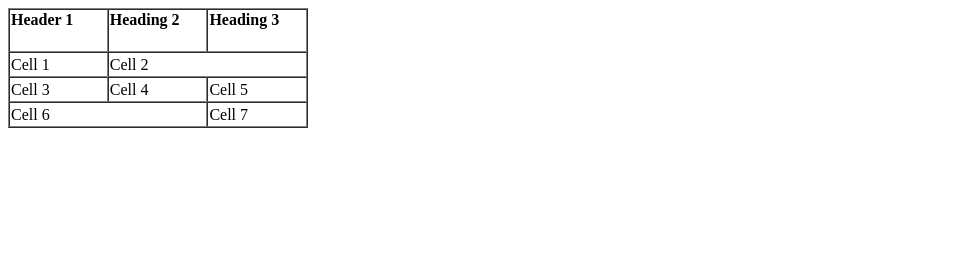
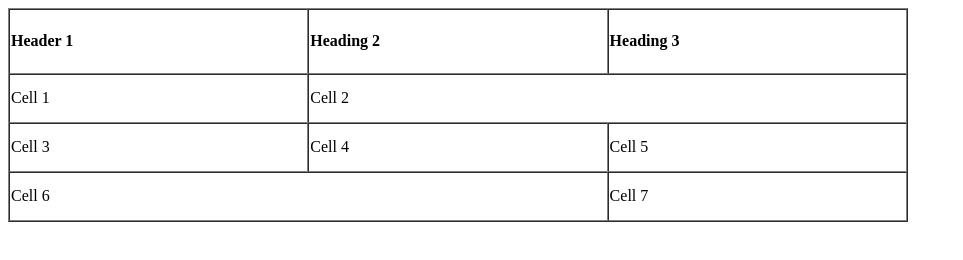
Before and after one commit to rshaw1998/isac-1p02-2019-2, a plain HTML site: page Lec2/Challange3.html in a window 1280 px wide. Shown: the whole page, without its empty margins (0-963 px from the left). Drawn offline with Linux system fonts and the light colour scheme.

Commit message:
Lab2 finale

```diff
--- a/Lec2/Challange3.html
+++ b/Lec2/Challange3.html
@@ -1,26 +1,33 @@
+<!DOCTYPE html PUBLIC "-//W3C//DTD XHTML 1.0 Transitional//EN" "http://www.w3.org/TR/xhtml1/DTD/xhtml1-transitional.dtd">
 <html>
 <head>
+
+  <title>C3</title>
+
   </head>
+
   <body>
-    <table width="300" height="100" border="1" cellspacing="0">
+
+    <table width="900" height="180" border="1" cellspacing="0">
       <tr>
-        <td width="100" height="25"><h4>Header 1</h4></td>
-        <td width="100" height="25"><h4>Heading 2</h4></td>
-        <td width="100" height="25"><h4>Heading 3</h4></td>
+        <td width="300" height="45"><h4>Header 1</h4></td>
+        <td width="300" height="45"><h4>Heading 2</h4></td>
+        <td width="300" height="45"><h4>Heading 3</h4></td>
       </tr>
       <tr>
-        <td width="100" height="25">Cell 1</td>
-        <td colspan="2" width="200" height="25"> Cell 2</td>
+        <td width="300" height="45">Cell 1</td>
+        <td colspan="2" width="600" height="45"> Cell 2</td>
       </tr>
       <tr>
-        <td width="100" height="25">Cell 3</td>
-        <td width="100" height="25">Cell 4</td>
-        <td width="100" height="25">Cell 5</td>
+        <td width="300" height="45">Cell 3</td>
+        <td width="300" height="45">Cell 4</td>
+        <td width="300" height="45">Cell 5</td>
       </tr>
       <tr>
-        <td Colspan="2" width="200" height="25">Cell 6</td>
-        <td width="100" height="25">Cell 7</td>
+        <td Colspan="2" width="600" height="45">Cell 6</td>
+        <td width="300" height="45">Cell 7</td>
         </tr>
       </table>
     </body>
+
 </html>
```
Also changed, not shown: Lec2/Challange1.html (+5 -2 lines), Lec2/Challange4.html (+5 -3 lines), Lec2/challenge2.html (+3 -0 lines), Lec2/challenge2p.html (+3 -1 lines), 1 other file.
